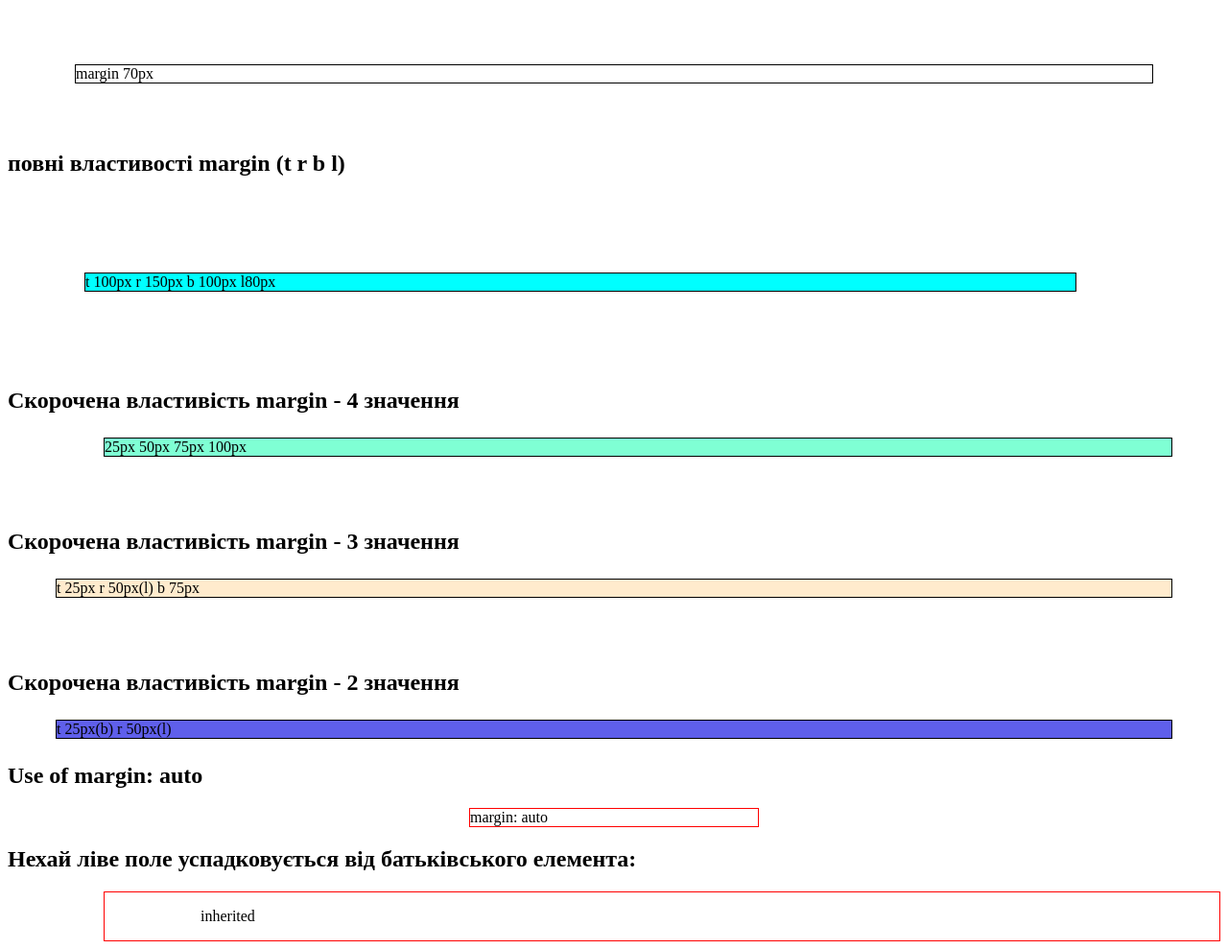
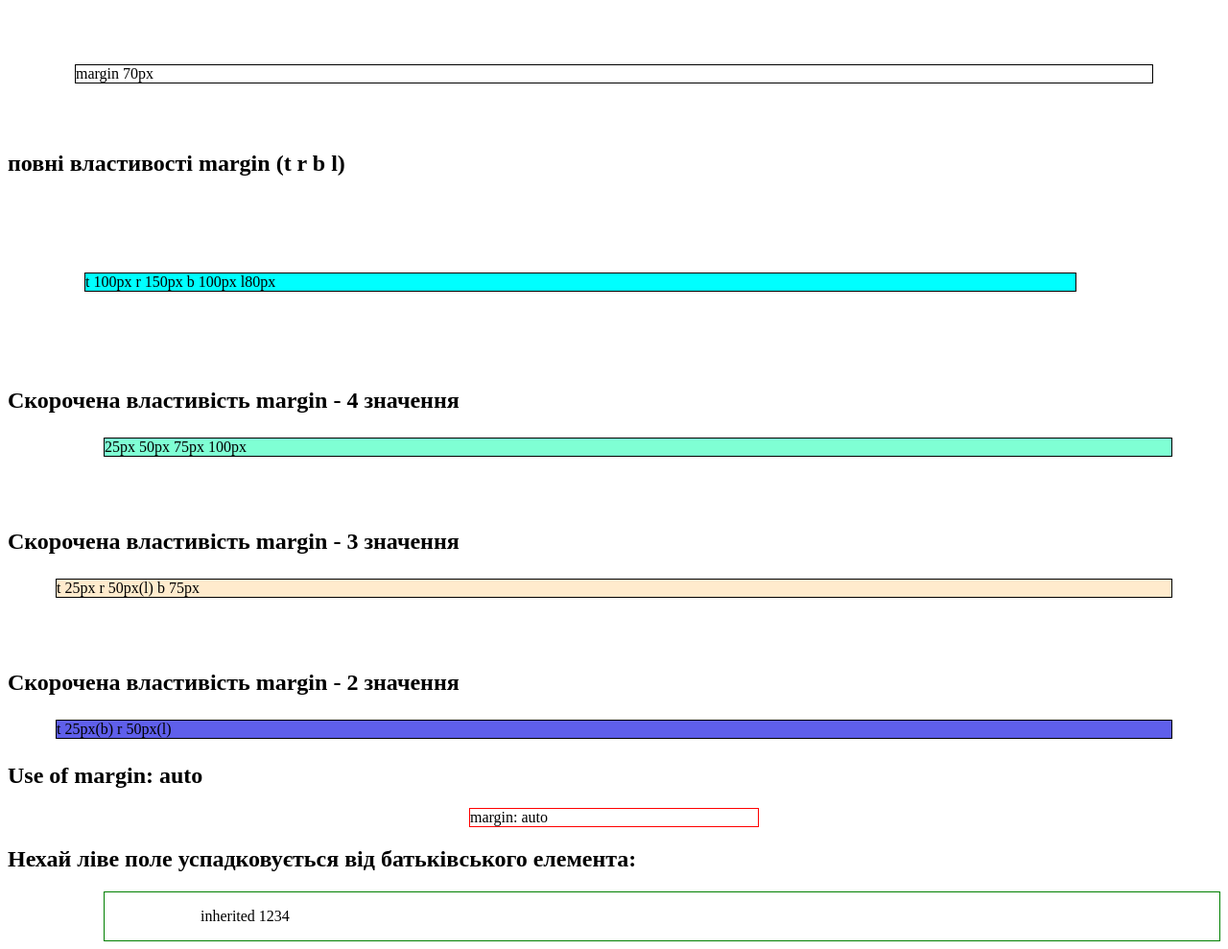
Before and after one commit to Pina4ya/test-project, a plain HTML site: page pina4sexy-swag/index.html in a window 1280 px wide. Shown: the part 61-1050 px from the top of the page at 96% size. Drawn offline with Linux system fonts and the light colour scheme.

Commit message:
nothing (#3)

```diff
--- a/pina4sexy-swag/index.html
+++ b/pina4sexy-swag/index.html
@@ -31,7 +31,7 @@
 
     <h2>Нехай ліве поле успадковується від батьківського елемента:</h2>
     <div class="marlboro">
-        <p class="marlboro-1">inherited</p>
+        <p class="marlboro-1">inherited 1234</p>
     </div>
 </body>
 </html>
--- a/pina4sexy-swag/style.css
+++ b/pina4sexy-swag/style.css
@@ -31,9 +31,12 @@
     margin: auto;
 }
 .marlboro{
-    border: 1px solid red;
+    border: 1px solid green;
     margin-left: 100px;
 }
 .marlboro-1{
     margin-left: inherit;
 }
+div{
+
+}
```
